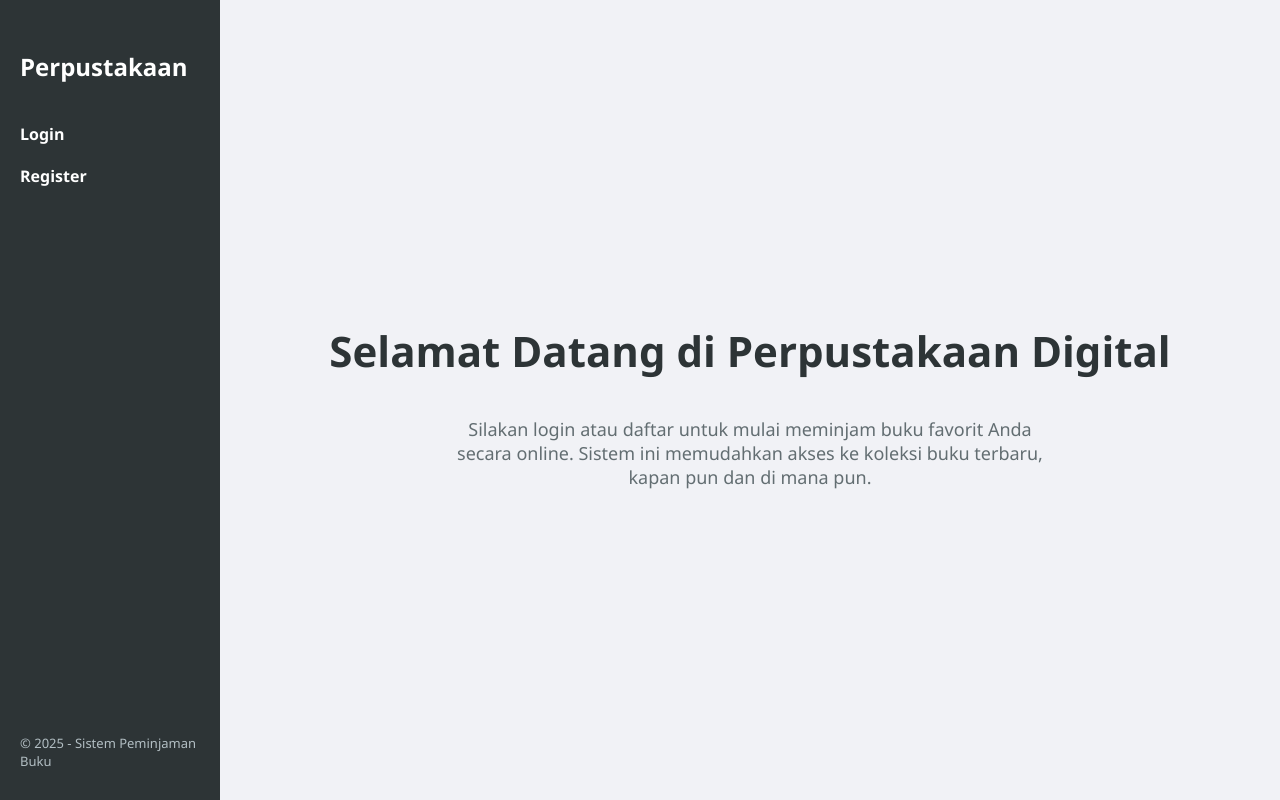
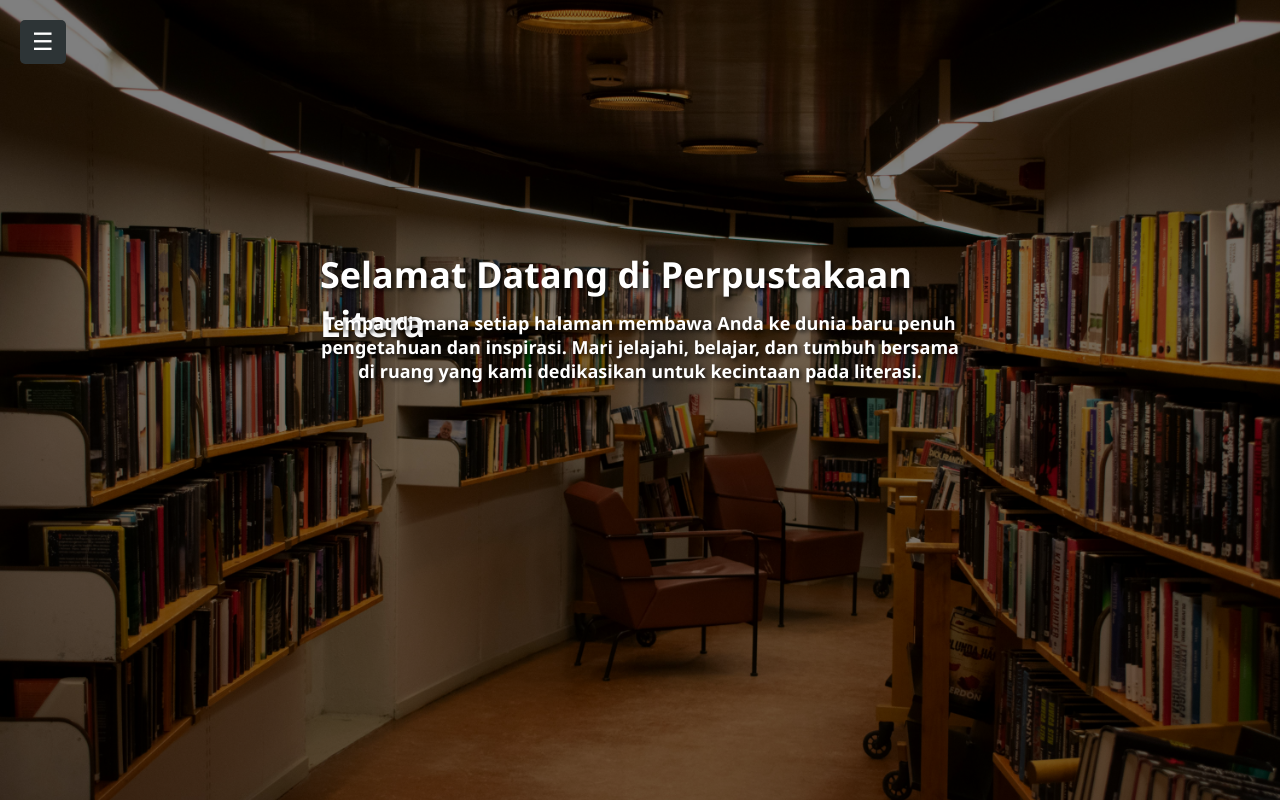
Before and after one commit to eyowh/Perpustakaan, a Django app: page / in a window 1280 px wide. Run offline with Django 5.2, Linux system fonts and the light colour scheme.

Commit message:
Update Background

```diff
--- a/peminjaman/templates/home.html
+++ b/peminjaman/templates/home.html
@@ -1,8 +1,9 @@
+{% load static %}
 <!DOCTYPE html>
 <html lang="id">
 <head>
     <meta charset="UTF-8">
-    <title>Selamat Datang</title>
+    <title>Litera</title>
     <style>
         * {
             box-sizing: border-box;
@@ -11,19 +12,29 @@
         body {
             margin: 0;
             font-family: 'Segoe UI', Tahoma, Geneva, Verdana, sans-serif;
-            display: flex;
             height: 100vh;
-            background: linear-gradient(to right, #fbc2eb, #a6c1ee);
+            overflow: hidden;
         }
 
         .sidebar {
+            position: fixed;
+            top: 0;
+            left: 0;
             width: 220px;
+            height: 100%;
             background-color: #2d3436;
             color: white;
             padding: 30px 20px;
             display: flex;
             flex-direction: column;
             justify-content: space-between;
+            transform: translateX(-100%);
+            transition: transform 0.3s ease;
+            z-index: 1500;
+        }
+
+        .sidebar.show {
+            transform: translateX(0);
         }
 
         .sidebar h2 {
@@ -44,51 +55,162 @@
             color: #81ecec;
         }
 
-        .content {
-            flex: 1;
-            padding: 60px;
-            background: #f1f2f6;
-            display: flex;
-            flex-direction: column;
-            justify-content: center;
-            align-items: center;
-        }
-
-        .content h1 {
-            font-size: 42px;
-            color: #2d3436;
+        .close-btn {
+            background: none;
+            color: white;
+            border: none;
+            font-size: 24px;
+            align-self: flex-end;
+            cursor: pointer;
             margin-bottom: 20px;
         }
 
-        .content p {
-            font-size: 18px;
-            color: #636e72;
-            max-width: 600px;
-            text-align: center;
+        .content {
+            width: 100%;
+            height: 100vh;
+            position: relative;
+        }
+
+        .toggle-btn {
+            position: fixed;
+            top: 20px;
+            left: 20px;
+            font-size: 24px;
+            background: #2d3436;
+            color: white;
+            border: none;
+            padding: 8px 12px;
+            cursor: pointer;
+            z-index: 2000;
+            border-radius: 5px;
+        }
+
+        .toggle-btn.hidden {
+            display: none;
+        }
+
+        .slideshow-container {
+            width: 100%;
+            height: 100%;
+            position: relative;
+            overflow: hidden;
+        }
+
+        .slide {
+            width: 100%;
+            height: 100%;
+            object-fit: cover;
+            position: absolute;
+            top: 0;
+            left: 0;
+            display: none;
+            z-index: 0;
+        }
+
+        .overlay {
+            position: absolute;
+            top: 0;
+            left: 0;
+            width: 100%;
+            height: 100%;
+            background: rgba(0, 0, 0, 0.5);
+            z-index: 1;
+        }
+
+        .slideshow-text {
+            position: absolute;
+            top: 250px;
+            left: 50%;
+            transform: translateX(-50%);
+            z-index: 2;
+            color: white;
+            font-size: 36px;
+            font-weight: bold;
+            text-shadow: 2px 2px 4px rgba(0, 0, 0, 0.8);
         }
 
         .footer {
-            margin-top: 40px;
             font-size: 13px;
             color: #b2bec3;
+            margin-top: 30px;
+        }
+
+        .menusidebar {
+            padding-bottom: 300px;
+        }
+        .slideshow-text-enter{
+            text-align: center;
+            position: absolute;
+            top: 311px;
+            left: 50%;
+            transform: translateX(-50%);
+            z-index: 2;
+            color: white;
+            font-size: 18px;
+            font-weight: bold;
+            text-shadow: 2px 2px 4px rgba(0, 0, 0, 0.8);
+
         }
     </style>
 </head>
 <body>
-    <div class="sidebar">
-        <div>
+    <!-- Tombol buka sidebar -->
+    <button class="toggle-btn" id="toggleBtn" onclick="openSidebar()">☰</button>
+
+    <!-- Sidebar -->
+    <div class="sidebar" id="sidebar">
+        <button class="close-btn" onclick="closeSidebar()">✖</button>
+        <div class="menusidebar">
             <h2>Perpustakaan</h2>
             <a href="{% url 'login' %}">Login</a>
             <a href="{% url 'register' %}">Register</a>
         </div>
         <div class="footer">
-            &copy; 2025 - Sistem Peminjaman Buku
+            &copy; 2025 - Muhammad Ario Ardhi - 221011403129
         </div>
     </div>
 
+    <!-- Konten utama dengan slideshow -->
     <div class="content">
-        <h1>Selamat Datang di Perpustakaan Digital</h1>
-        <p>Silakan login atau daftar untuk mulai meminjam buku favorit Anda secara online. Sistem ini memudahkan akses ke koleksi buku terbaru, kapan pun dan di mana pun.</p>
+        <div class="slideshow-container">
+            <div class="overlay"></div>
+            <div class="slideshow-text">Selamat Datang di Perpustakaan Litera</div>
+            <div class="slideshow-text-enter">Tempat di mana setiap halaman membawa Anda ke dunia baru penuh pengetahuan dan inspirasi.
+Mari jelajahi, belajar, dan tumbuh bersama di ruang yang kami dedikasikan untuk kecintaan pada literasi. </div>
+            <img src="{% static 'images/perpush1.jpg' %}" class="slide" style="display:block;">
+            <img src="{% static 'images/perpush2.jpg' %}" class="slide">
+            <img src="{% static 'images/perpush3.jpg' %}" class="slide">
+        </div>
     </div>
+
+    <script>
+        const sidebar = document.getElementById('sidebar');
+        const toggleBtn = document.getElementById('toggleBtn');
+
+        function openSidebar() {
+            sidebar.classList.add('show');
+            toggleBtn.classList.add('hidden');
+        }
+
+        function closeSidebar() {
+            sidebar.classList.remove('show');
+            toggleBtn.classList.remove('hidden');
+        }
+
+        let slideIndex = 0;
+        const slides = document.getElementsByClassName('slide');
+
+        function showSlides() {
+            for (let i = 0; i < slides.length; i++) {
+                slides[i].style.display = "none";
+            }
+            slideIndex++;
+            if (slideIndex > slides.length) { slideIndex = 1 }
+            slides[slideIndex - 1].style.display = "block";
+            setTimeout(showSlides, 3000); // Ganti tiap 3 detik
+        }
+
+        document.addEventListener("DOMContentLoaded", showSlides);
+    </script>
 </body>
 </html>
```
Also changed, not shown: peminjaman/templates/user/dashboarduser.html (+22 -3 lines), db.sqlite3, peminjaman/static/images/perpush2.jpg (added), peminjaman/static/images/perpush3.jpg (added), peminjaman/static/images/perpusy1.jpeg (added), peminjaman/static/images/perpusy2.jpeg (added), peminjaman/static/images/perpusy3.jpeg (added), peminjaman/static/images/slide1.jpg (added), peminjaman/static/images/slide2.jpg (added), peminjaman/static/images/slide3.jpg (added), 1 other file.
